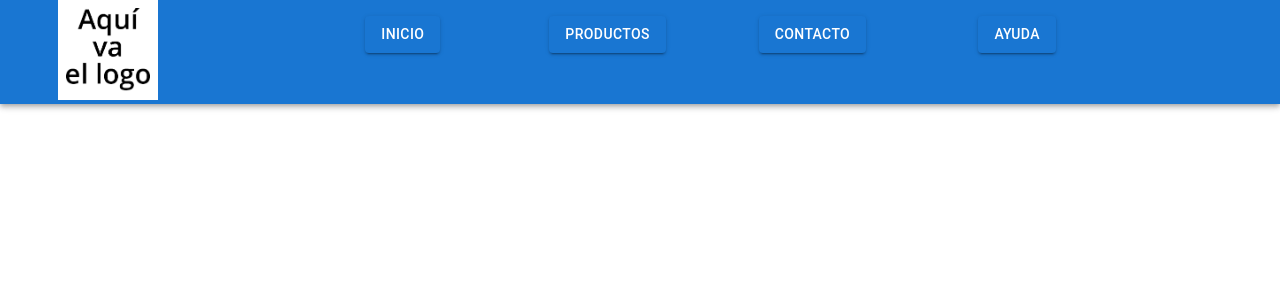
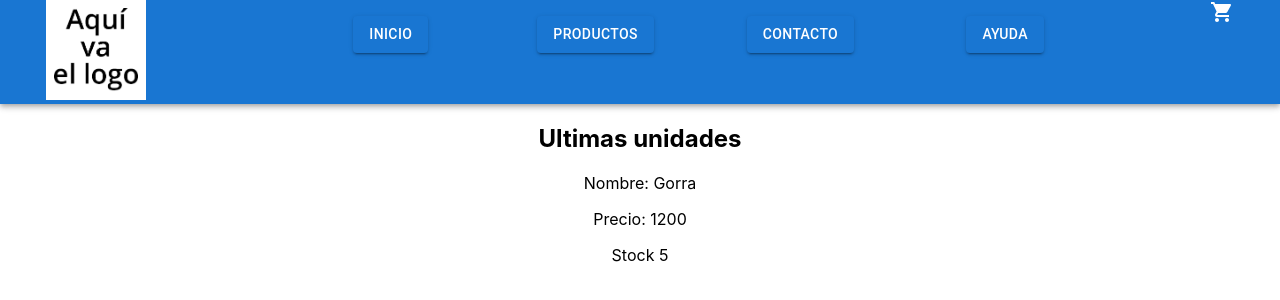
Before and after one commit to belchavez/E-commerce-personalizados, a React (Create React App) app: page / in a window 1280 px wide. Shown: the top 300 px of the page. Built offline with nearby package versions, Linux system fonts and the light colour scheme.

Commit message:
Tercer desafio

```diff
--- a/src/App.js
+++ b/src/App.js
@@ -1,12 +1,13 @@
 import logo from './logo.svg';
 import './App.css';
-import NavBar from './components/NavBar.js'
+import NavBar from './components/NavBar.js';
+import ListItems from './components/ListItems/ListItems'
 
 function App() {
   return (
     <div className="App">
-      <NavBar>
-      </NavBar>
+      <NavBar/>
+      <ListItems/>
     </div>
 
   );
--- /dev/null
+++ b/src/components/CartWidget/CartWidget.js
@@ -0,0 +1,10 @@
+import ShoppingCartIcon from '@mui/icons-material/ShoppingCart';
+
+const CartWidget = ()=>{
+    return (
+        <div className= "icon">
+            <ShoppingCartIcon/>
+        </div>
+    )
+}
+export default CartWidget
--- /dev/null
+++ b/src/components/ListItems/ListItems.js
@@ -0,0 +1,11 @@
+import Products from "../products/products"
+const ListItems = () =>{
+    return(
+        <>
+            <h2> Ultimas unidades </h2>
+            <Products name="Gorra" price="1200" stock="5"/>
+        </>
+    )
+}
+
+export default ListItems;
--- a/src/components/NavBar.js
+++ b/src/components/NavBar.js
@@ -3,6 +3,7 @@ import './NavBar.css'
 import logo from '../logo-no-final.png';
 import AppBar from '@mui/material/AppBar';
 import Button from '@mui/material/Button'
+import CartWidget from './CartWidget/CartWidget';
 
 
 export default function NavBar(){
@@ -18,8 +19,7 @@ export default function NavBar(){
                 <li><Button variant="contained">Contacto</Button></li>
                 <li><Button variant="contained">Ayuda</Button></li>
             </ul>
-
-
+            <CartWidget/>
         </nav>
         </AppBar>
     )
--- /dev/null
+++ b/src/components/products/products.js
@@ -0,0 +1,11 @@
+const Products = ({name,price,stock}) =>{
+
+    return(
+        <div>
+            <p>Nombre: {name}</p>
+            <p>Precio: {price}</p>
+            <p>Stock {stock}</p>
+        </div>
+    )
+}
+export default Products;
```
